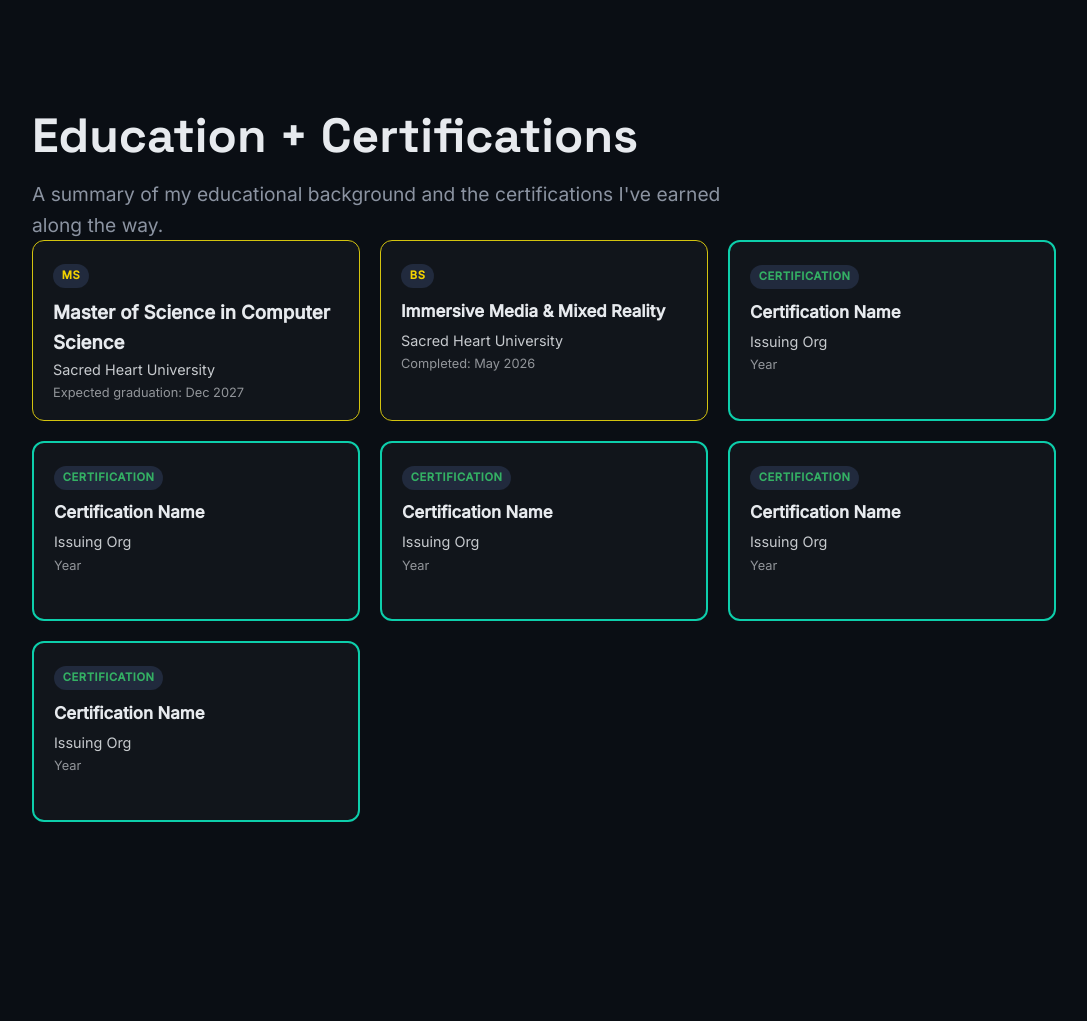
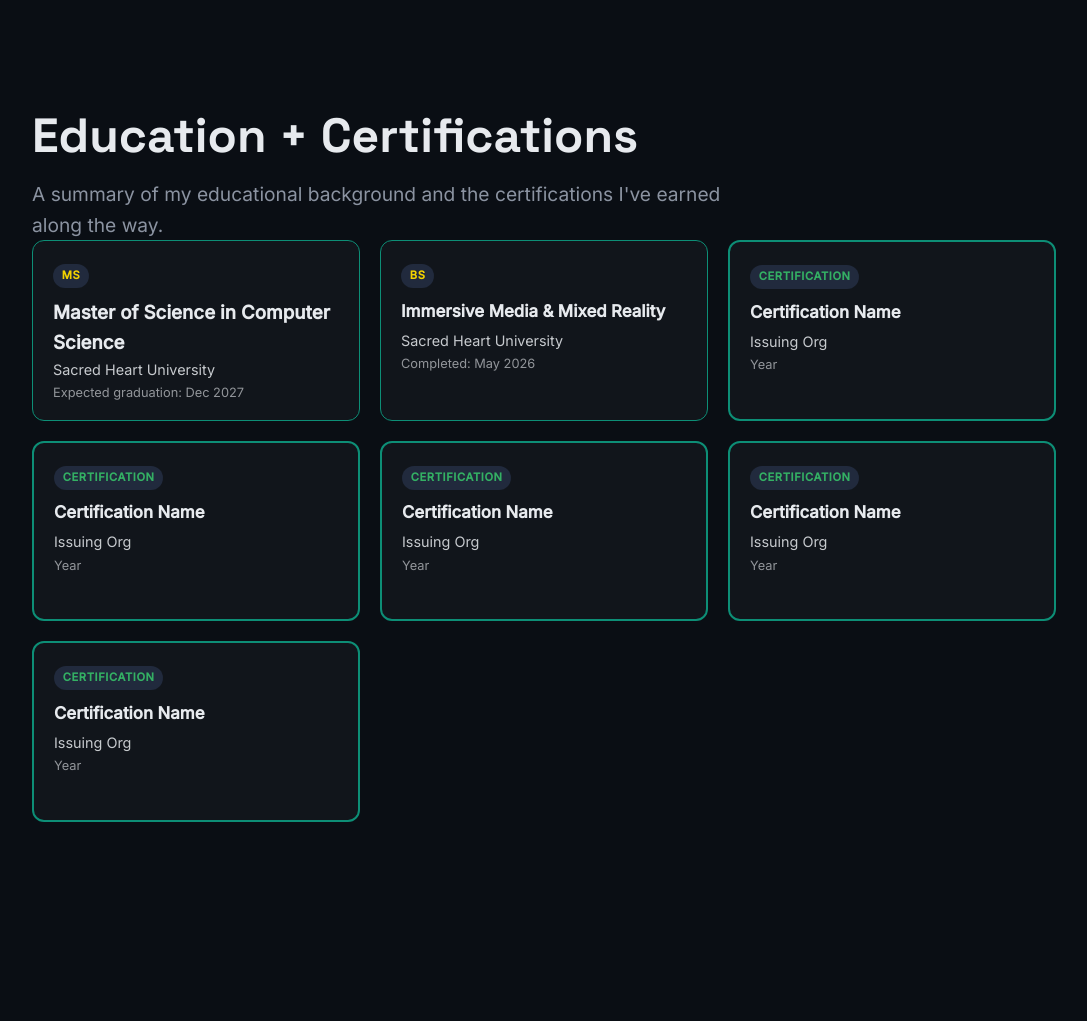
Before and after one commit to LiamBoyle22/Portfolio-Page, a Flask app: page / in a window 1280 px wide. Shown: the part 2354-3375 px from the top of the page, without its empty margins (96-1183 px from the left). Run offline with Flask 3, Linux system fonts and the light colour scheme.

Commit message:
small css changes (trans + cards)

```diff
--- a/static/css/styles.css
+++ b/static/css/styles.css
@@ -139,12 +139,15 @@ p.lead {
     transform: translateY(24px);
     transition: opacity 0.8s ease, transform 0.8s ease;
 }
+
+/* set to reveal in veiw on every occurance (not once per refresh) */
+
 .reveal.in-view {
     opacity: 1;
     transform: translateY(0);
 }
-.reveal:nth-child(2) { transition-delay: 0.1s; }
-.reveal:nth-child(3) { transition-delay: 0.2s; }
+.reveal:nth-child(2) { transition-delay: 0.3s; }
+.reveal:nth-child(3) { transition-delay: 0.5s; }
 
 .tag-row {
     display: flex;
@@ -224,7 +227,7 @@ p.lead {
 .edu-card {
   position: relative;
   padding: 1.25rem 1.25rem 1rem;
-  border: 1px solid rgb(211, 195, 15);
+  border: 1px solid rgb(13, 142, 118);
   border-radius: 12px;
   background: rgba(255, 255, 255, 0.03);
   transition: transform 0.2s ease, border-color 0.2s ease;
@@ -233,7 +236,7 @@ p.lead {
 .cert-card {
   position: relative;
   padding: 1.25rem 1.25rem 1rem;
-  border: 2px solid rgb(13, 206, 171);
+  border: 2px solid rgb(13, 142, 118);
   border-radius: 12px;
   background: rgba(255, 255, 255, 0.03);
   transition: transform 0.2s ease, border-color 0.2s ease;
```
